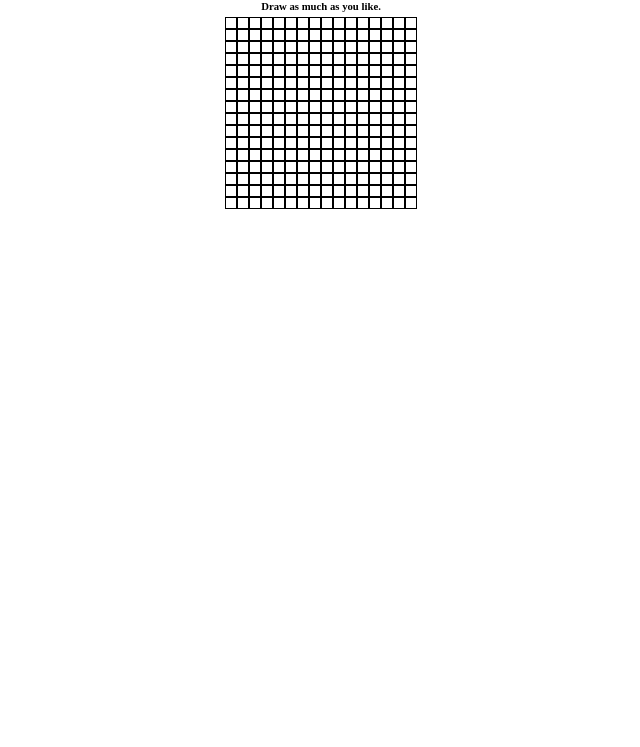
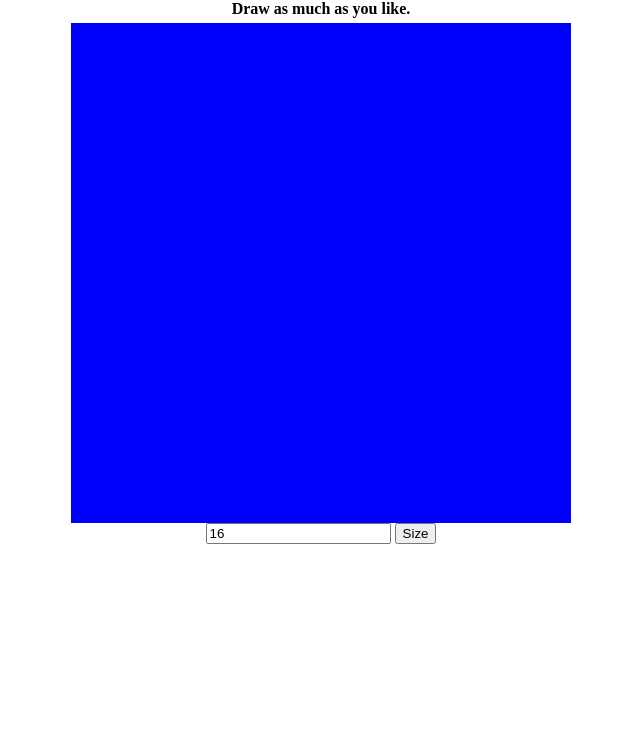
Before and after one commit to EnterOrion/etch-a-sketch, a plain HTML site: page index.html in a window 1280 px wide. Shown: the part 53-800 px from the top of the page, without its empty margins (319-959 px from the left). Drawn offline with Linux system fonts and the light colour scheme.

Commit message:
Use different function to draw the board

```diff
--- a/app.js
+++ b/app.js
@@ -1,5 +1,27 @@
-let i=0, n=16;
+function createGrid(size) {
 
-container.innerHTML =
-    `<div class="row">${'<div class="cell"></div>'.repeat(n)}</div>`
-    .repeat(n)
+let container = document.querySelector('.container');
+container.style.gridTemplateColumns = 'repeat(${size}, 1fr)';
+container.style.gridTemplateRows = 'repeat(${size}, 1fr)';
+
+for (let i = 0; i < 256; i++) {
+  let square = document.createElement("div");
+  square.style.backgroundColor = "blue";
+  container.insertAdjacentElement("beforeend", square);
+}
+}
+
+createGrid(16);
+
+function changeSize(input) {
+  createGrid(input);
+}
+//.container.innerHTML =
+  //  .cell.onclick = () => alert("Hello world");
+
+
+//let i=0, n=16;
+
+//container.innerHTML =
+ //   `<div class="row">${'<div class="cell"></div>'.repeat(n)}</div>`
+   // .repeat(n)
--- a/index.html
+++ b/index.html
@@ -10,7 +10,14 @@
 </head>
 <body>
     <h1>ETCH-A-SKETCH</h1>
-    <h6>Draw as much as you like.</h6>
-    <div id="container"></div>
+    <h4>Draw as much as you like.</h4>
+    <div class="container"></div>
+    <div>
+    <input type="text"
+            placeholder="Change size"
+            value="16"
+            onchange="changeSize(this.value)" />
+    <button>Size</button>
+    </div>
 </body>
 </html>
--- a/style.css
+++ b/style.css
@@ -1,9 +1,24 @@
-.row { display: flex;}
+.container {
+    width: 500px;
+    height: 500px;
+    display: grid;
+}
 
-.cell { width: 10px; height: 10px; border: 0.25px solid black;}
+body { display: flex;
+        align-items: center;
+        justify-content: center;
+        flex-direction: column;}
 
-body { display: flex; align-items: center; justify-content: center; flex-direction: column;}
+h4 {margin-top: 0;
+    margin-bottom: 5px;}
 
-h6 {margin-top: 0; margin-bottom: 5px;}
+h1 {margin-bottom: 5px;
+    margin-top: 3px;}
 
-h1 {margin-bottom: 5px; margin-top: 3px;}
+/*.row {
+    display: flex;
+}
+
+.cell { width: 10px;
+        height: 10px;
+        border: 0.25px solid black;}*/
```
